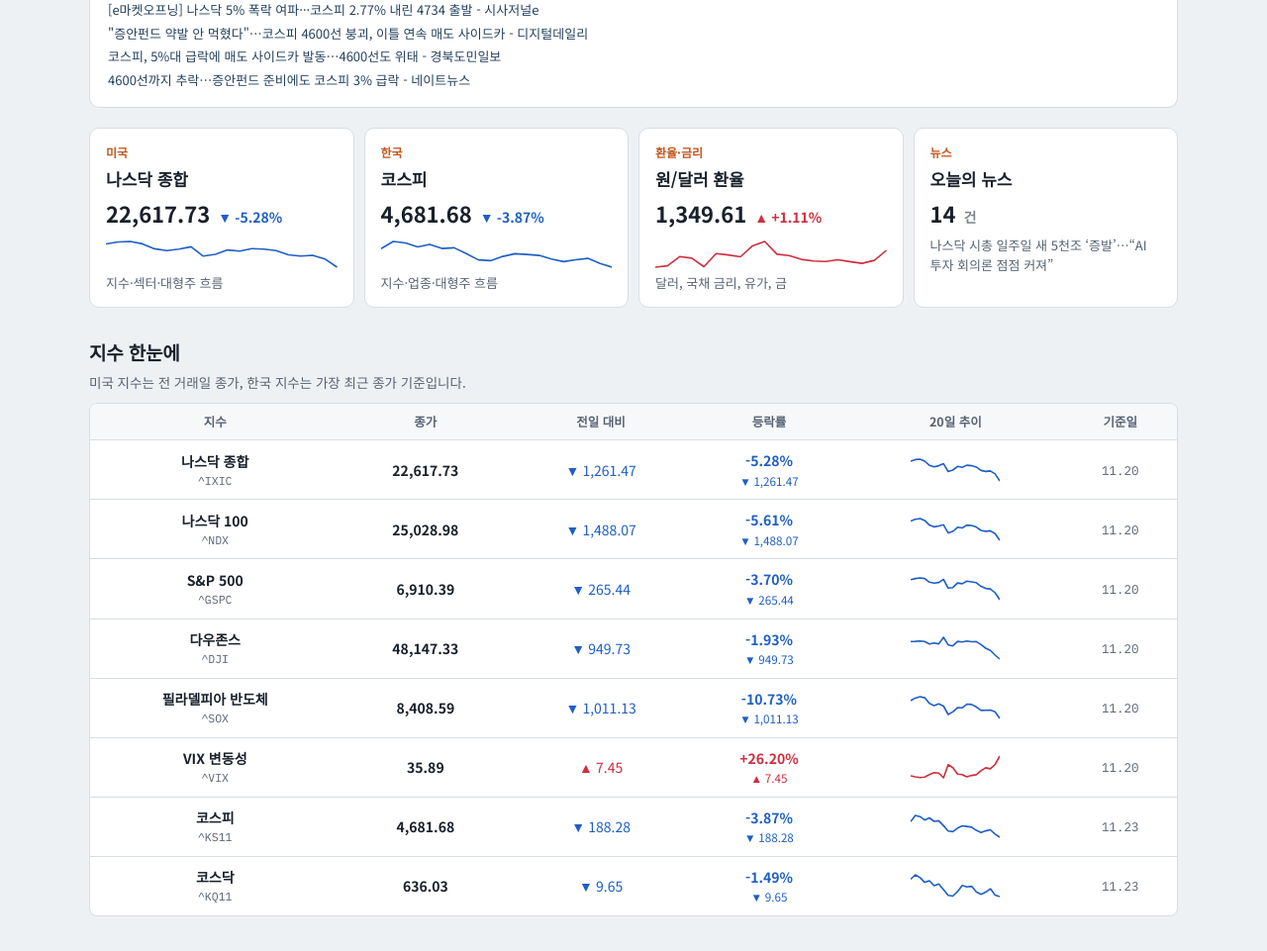
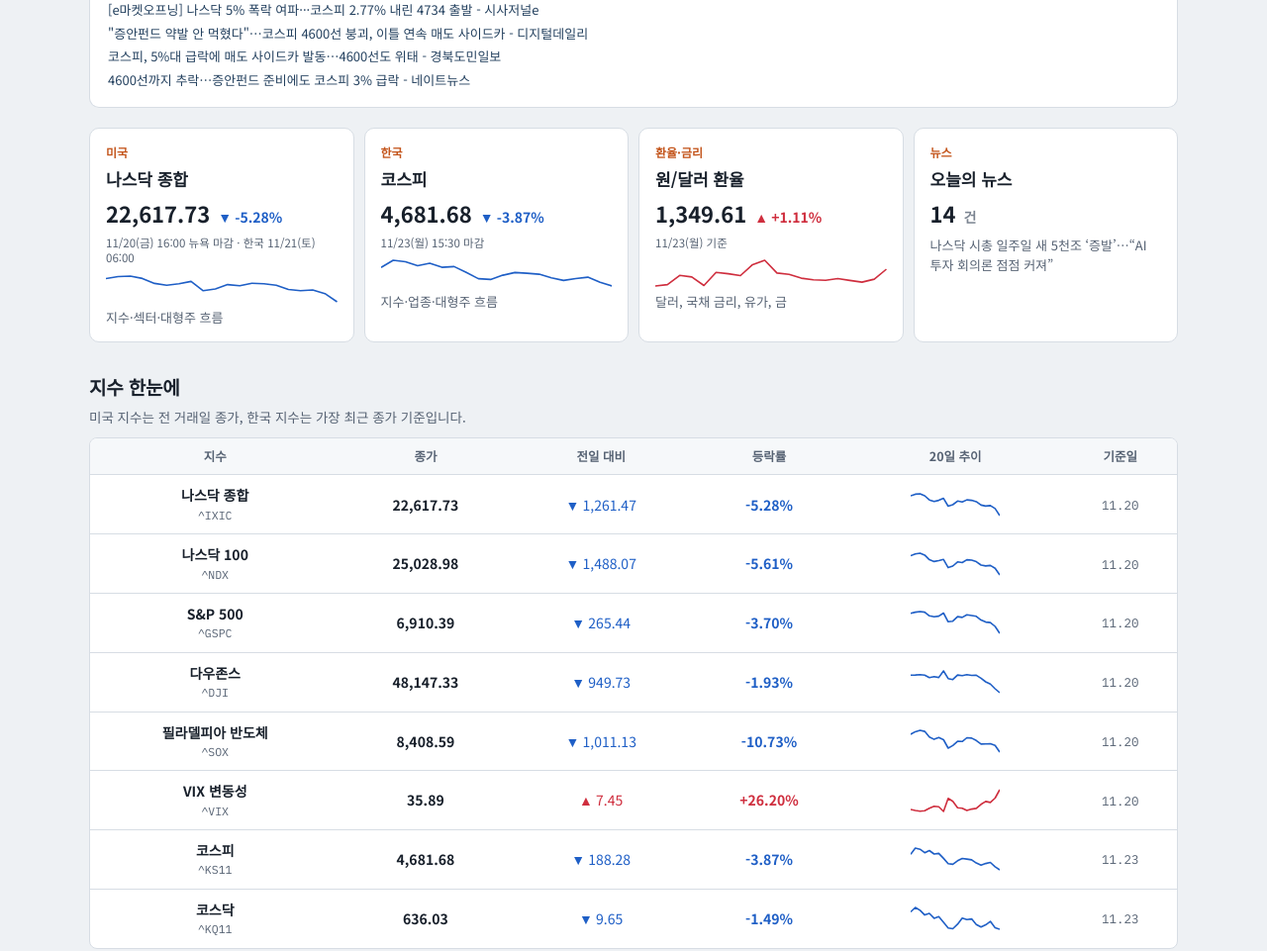
Before and after one commit to zzhof329/-market-briefing, a plain HTML site: page docs/index.html in a window 1280 px wide. Shown: the part 1961-2922 px from the top of the page at 99% size. Drawn offline with Linux system fonts and the light colour scheme; a web font is replaced by a local one.

Commit message:
Add files via upload

```diff
--- a/docs/index.html
+++ b/docs/index.html
@@ -105,6 +105,7 @@ button,input,select{font:inherit;color:inherit}
 .card .big{font-family:var(--f-display);font-size:22px;font-weight:700;display:flex;align-items:baseline;gap:8px;flex-wrap:wrap}
 .card .big small{font-size:14px}
 .card p{margin:0;font-size:13px;color:var(--sub)}
+.card .cwhen{font-size:11.5px;color:var(--sub);line-height:1.35}
 .card svg{width:100%;height:30px;margin-top:4px}
 
 .sec{margin-top:30px}
@@ -291,6 +292,7 @@ footer{margin:40px 0 28px;padding-top:14px;border-top:1px solid var(--line);font
 @media (max-width:820px){
   .hide-m{display:none}
   .show-m{display:inline}
+  .show-m.blk{display:block}
   td.nm{white-space:normal;word-break:keep-all;line-height:1.35}
   td,th{padding:8px 7px}
   table{font-size:13.5px}
@@ -397,7 +399,7 @@ function idxTable(list) {
   return `<div class="tablewrap"><table><thead><tr><th>지수</th><th class="n">종가</th><th class="n hide-m">전일 대비</th><th class="n">등락률</th><th class="hide-m">20일 추이</th><th class="n hide-m">기준일</th></tr></thead><tbody>
   ${list.map(i => { const d = dir(i.change); return `<tr><td class="nm">${esc(i.name)}<small>${esc(i.symbol)}</small></td>
     <td class="n"><b>${nf(i.price)}</b></td><td class="n ${d} hide-m">${arrow(i.change)} ${nf(Math.abs(i.change))}</td>
-    <td class="n ${d}"><b>${pct(i.pct)}</b><small class="show-m" style="display:block;font-weight:400">${arrow(i.change)} ${nf(Math.abs(i.change))}</small></td><td class="sp hide-m">${spark(i.spark, d)}</td><td class="n mono hide-m">${md(i.date)}</td></tr>`; }).join("")}
+    <td class="n ${d}"><b>${pct(i.pct)}</b><small class="show-m blk" style="font-weight:400">${arrow(i.change)} ${nf(Math.abs(i.change))}</small></td><td class="sp hide-m">${spark(i.spark, d)}</td><td class="n mono hide-m">${md(i.date)}</td></tr>`; }).join("")}
   </tbody></table></div>`;
 }
 
@@ -591,9 +593,9 @@ function viewHome() {
   const nas = find(d.indices, "^IXIC"), ksp = find(d.indices, "^KS11");
   const fx = find(d.macro, "KRW=X"), tnx = find(d.macro, "^TNX");
   const fact = (v, lbl, cls = "", when = "") => `<div class="fact"><b class="${cls}">${v}</b><span>${lbl}</span>${when ? `<small>${when}</small>` : ""}</div>`;
-  const card = (tab, lbl, title, item, desc) => `<button class="card" type="button" data-tab="${tab}">
+  const card = (tab, lbl, title, item, desc, when = "") => `<button class="card" type="button" data-tab="${tab}">
     <span class="lbl">${lbl}</span><h3>${title}</h3>
-    ${item ? `<span class="big">${nf(item.price)} <small class="${dir(item.pct)}">${arrow(item.pct)} ${pct(item.pct)}</small></span>${spark(item.spark, dir(item.pct), 200, 30)}` : ""}
+    ${item ? `<span class="big">${nf(item.price)} <small class="${dir(item.pct)}">${arrow(item.pct)} ${pct(item.pct)}</small></span>${when ? `<span class="cwhen">${when}</span>` : ""}${spark(item.spark, dir(item.pct), 200, 30)}` : ""}
     <p>${desc}</p></button>`;
   const recent = S.index.slice(0, 8);
   return `
@@ -617,9 +619,9 @@ function viewHome() {
   ${viewDaily(d)}
 
   <div class="cards">
-    ${card("us", "미국", "나스닥 종합", nas, "지수·섹터·대형주 흐름")}
-    ${card("kr", "한국", "코스피", ksp, "지수·업종·대형주 흐름")}
-    ${card("macro", "환율·금리", "원/달러 환율", fx, "달러, 국채 금리, 유가, 금")}
+    ${card("us", "미국", "나스닥 종합", nas, "지수·섹터·대형주 흐름", (c => c && (c.live ? c.short : `${c.local} 마감 · 한국 ${c.kst.replace(" 한국", "")}`))(closeInfo("us", nas?.date)))}
+    ${card("kr", "한국", "코스피", ksp, "지수·업종·대형주 흐름", (c => c && (c.live ? c.short : `${c.local} 마감`))(closeInfo("kr", ksp?.date)))}
+    ${card("macro", "환율·금리", "원/달러 환율", fx, "달러, 국채 금리, 유가, 금", fx?.date ? `${mdw(new Date(fx.date + "T00:00:00Z"))} 기준` : "")}
     <button class="card" type="button" data-tab="news"><span class="lbl">뉴스</span><h3>오늘의 뉴스</h3>
       <span class="big">${(d.news || []).length}<small class="flat">건</small></span><p>${esc((d.news || []).find(n => n.note)?.title || "시장 관련 주요 기사")}</p></button>
   </div>
@@ -715,7 +717,7 @@ function viewCoin() {
     <div class="tablewrap"><table><thead><tr><th>코인</th><th class="n">원화 가격</th><th class="n">등락률</th><th class="n hide-m">달러 가격</th><th class="hide-m">20일 추이</th></tr></thead><tbody>
     ${c.coins.map(x => { const d = dir(x.pct); return `<tr>
       <td class="nm">${esc(x.name)}<small>${esc(x.symbol)}${x.premium != null ? ` · ${prem(x.premium)}` : ""}</small></td>
-      <td class="n">${x.krw ? won(x.krw) : x.krw_est ? `<span class="mono">약</span> ${won(x.krw_est)}` : "–"}<small class="show-m" style="display:block;color:var(--sub);font-size:12px">${usd(x.price)}</small></td>
+      <td class="n">${x.krw ? won(x.krw) : x.krw_est ? `<span class="mono">약</span> ${won(x.krw_est)}` : "–"}<small class="show-m blk" style="color:var(--sub);font-size:12px">${usd(x.price)}</small></td>
       <td class="n ${d}"><b>${pct(x.pct)}</b></td>
       <td class="n hide-m">${usd(x.price)}</td><td class="sp hide-m">${spark(x.spark, d)}</td></tr>`; }).join("")}
     </tbody></table></div>
```
